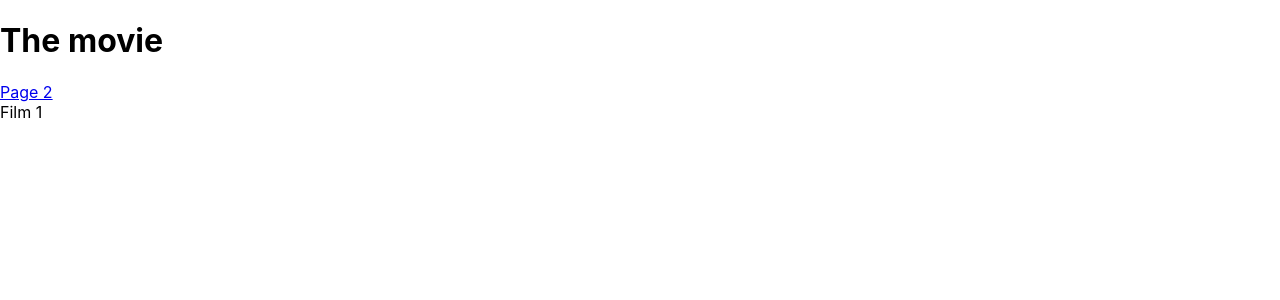
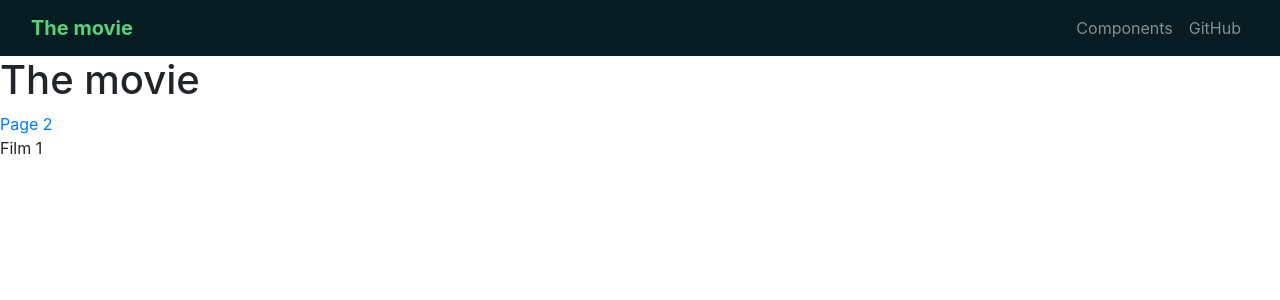
Before and after one commit to zloyleva-imt/the_movies, a React (Create React App) app in the folder app/: page / in a window 1280 px wide. Shown: the top 300 px of the page. Built offline with nearby package versions, Linux system fonts and the light colour scheme.

Commit message:
add Header component

```diff
--- a/app/src/App.js
+++ b/app/src/App.js
@@ -2,6 +2,7 @@
 import './App.css';
 
 import MoviesList from './components/MoviesList'
+import Header from './components/Header'
 
 import {Link,withRouter} from "react-router-dom";
 import {connect} from "react-redux";
@@ -11,6 +12,9 @@
   render() {
     return (
       <div className="App">
+
+          <Header />
+
         <h1>The movie</h1>
 
           <Link to="/?page=2">Page 2</Link>
--- /dev/null
+++ b/app/src/components/Header/index.js
@@ -0,0 +1,53 @@
+import React, {Component} from 'react';
+import {
+    Container,
+    Navbar,
+    NavbarToggler,
+    Collapse,
+    Nav,
+    NavItem,
+    NavLink,
+} from 'reactstrap';
+
+import { Link } from "react-router-dom";
+
+
+import './style.css';
+
+export default class Header extends Component {
+
+    constructor(props) {
+        super(props);
+
+        this.toggle = this.toggle.bind(this);
+        this.state = {
+            isOpen: false
+        };
+    }
+    toggle() {
+        this.setState({
+            isOpen: !this.state.isOpen
+        });
+    }
+
+    render(){
+        return (
+            <Container fluid={true} className="Header_Component">
+                <Navbar dark expand="md">
+                    <Link to="/" className="navbar-brand">The movie</Link>
+                    <NavbarToggler onClick={this.toggle} />
+                    <Collapse isOpen={this.state.isOpen} navbar>
+                        <Nav className="ml-auto" navbar>
+                            <NavItem>
+                                <NavLink href="/components/">Components</NavLink>
+                            </NavItem>
+                            <NavItem>
+                                <NavLink href="https://github.com/reactstrap/reactstrap">GitHub</NavLink>
+                            </NavItem>
+                        </Nav>
+                    </Collapse>
+                </Navbar>
+            </Container>
+        )
+    }
+};
--- /dev/null
+++ b/app/src/components/Header/style.css
@@ -0,0 +1,8 @@
+.Header_Component{
+    background-color: #081c24;
+}
+
+.Header_Component .navbar-brand{
+    color: #57d277;
+    font-weight: bold;
+}
--- a/app/src/index.js
+++ b/app/src/index.js
@@ -1,5 +1,6 @@
 import React from 'react';
 import ReactDOM from 'react-dom';
+import 'bootstrap/dist/css/bootstrap.min.css';
 import './index.css';
 import App from './App';
 import * as serviceWorker from './serviceWorker';
```
